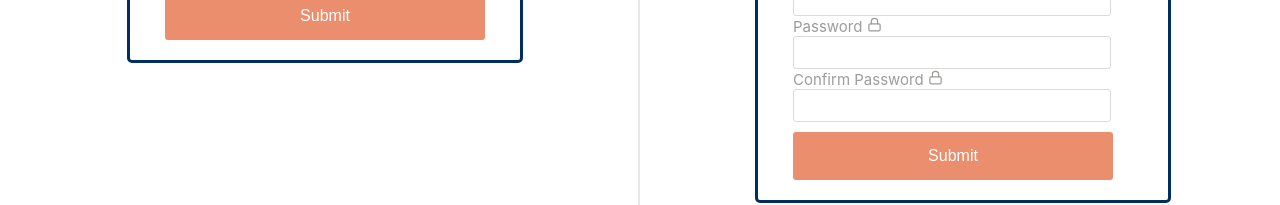
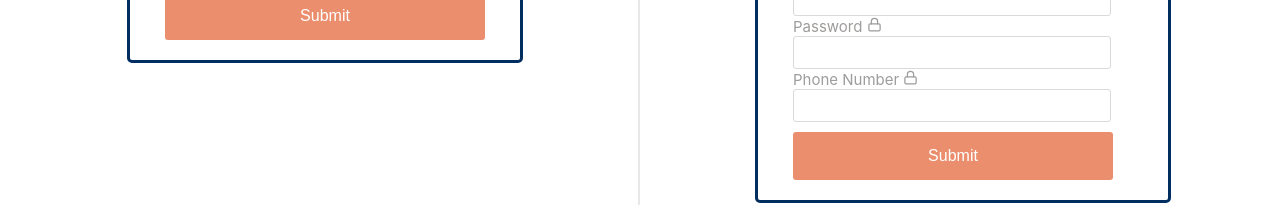
Before and after one commit to IsabelGlasbrenner/expirirents-v1.1, a React (Create React App) app: page /login-or-signup in a window 1280 px wide. Shown: the part 505-710 px from the top of the page. Built offline with nearby package versions, Linux system fonts and the light colour scheme.

Commit message:
connect the login and signup abilities

```diff
--- a/src/login-or-signup.js
+++ b/src/login-or-signup.js
@@ -10,8 +10,13 @@ import { FiLock } from "react-icons/fi";
 import { MdPersonOutline } from "react-icons/md";
 import { TiGroupOutline } from "react-icons/ti";
 import { BrowserRouter as Router, Route, Link } from "react-router-dom";
+import { withRouter } from "react-router-dom";
+
 
 const initialState = {
+	firstName: "",
+	lastName: "",
+	phoneNumber: "",
 	email: "",
 	password: ""
 };
@@ -46,13 +51,41 @@ class LoginOrSignup extends React.Component {
 		})
 			.then(res => res.json())
 			.then(data => {
-				if (data.id) {
-					this.props.history.push("/", { email: this.state.email });
-				} else {
-					alert("Email and password do not match. Please try again!");
-				}
+				console.log("Login name: " + data);
+				console.log(this.props);
+				this.props.history.push("/", { name: data });
 			});
-	};
+	}
+
+	handleRegister = async event => {
+		event.preventDefault();
+		console.log("State: " + this.state.firstName + ", " + this.state.email);
+		if (this.state.firstName === "" || this.state.lastName === "" || this.state.phoneNumber === "" || this.state.email === "" || this.state.password === "")
+			alert("Enter Register Credentials");
+		else {
+			fetch("http://18.224.3.21/user/register", {
+				method: "post",
+				headers: {
+					"Content-Type": "application/json",
+					"Accept": "application/json"
+				},
+				body: JSON.stringify({
+					firstname: this.state.firstName,
+					lastname: this.state.lastName,
+					phone_number: this.state.phoneNumber,
+					email: this.state.email,
+					password: this.state.password
+				})
+			})
+				.then(res => res.json())
+				.then(data => {
+					console.log("this is the data: " + data);
+					console.log(this.props);
+					this.props.history.push("/", { name: data });
+				})
+				.catch(err => { console.log(err); })
+		}
+	}
 
 	render() {
 		return (
@@ -101,7 +134,7 @@ class LoginOrSignup extends React.Component {
 							</Form>
 						</Col>
 						<Col className="half-page-2">
-							<Form onSubmit={this.handleLogin} className="form-2">
+							<Form onSubmit={this.handleRegister} className="form-2">
 								<Form.Group>
 									<Col>
 										<p className="form-title-1">Dont have an account?</p>
@@ -116,15 +149,15 @@ class LoginOrSignup extends React.Component {
 									<Col>
 										<Row>
 											<Form.Control
-												type="email"
-												name="email"
+												type="input"
+												name="firstName"
 												onChange={this.handleChange}
 												className="name-field-1"
 												required
 											/>
 											<Form.Control
-												type="email"
-												name="email"
+												type="input"
+												name="lastName"
 												onChange={this.handleChange}
 												className="name-field-2"
 												required
@@ -136,7 +169,7 @@ class LoginOrSignup extends React.Component {
 									</Col>
 									<Col className="email-or-password">
 										<Form.Control
-											type="email"
+											type="input"
 											name="email"
 											onChange={this.handleChange}
 											className="input-field"
@@ -156,19 +189,19 @@ class LoginOrSignup extends React.Component {
 										/>
 									</Col>
 									<Col>
-										<Form.Label className="field-label">Confirm Password    <FiLock /></Form.Label>
+										<Form.Label className="field-label">Phone Number    <FiLock /></Form.Label>
 									</Col>
 									<Col className="email-or-password">
 										<Form.Control
-											type="Password"
-											name="password"
+											type="input"
+											name="phoneNumber"
 											onChange={this.handleChange}
 											className="input-field"
 											required
 										/>
 									</Col>
 									<Col>
-										<Button className="password-submit" onClick={this.handleLogin}>
+										<Button className="password-submit" onClick={this.handleRegister}>
 											Submit
 										</Button>
 									</Col>
@@ -183,4 +216,4 @@ class LoginOrSignup extends React.Component {
 	}
 }
 
-export default LoginOrSignup;
+export default withRouter(LoginOrSignup);
```
